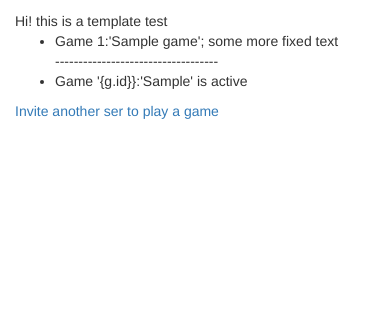
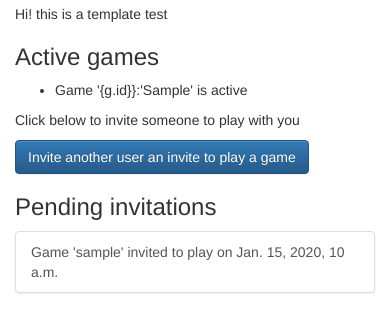
Before and after one commit to Guillelerial/django, a Django app: template excel2web/templates/player/home.html in a window 390 px wide. Shown: the part 109-442 px from the top of the page. Run offline with Django 3.2, Linux system fonts and the light colour scheme; the template is opened without the code that fills it: most values are stand-ins (such as "Sample title", 1, 10 or a date in 2020); some libraries are stand-ins or nearby versions.

Commit message:
added delivery and acceptance of invitations

```diff
--- a/excel2web/player/urls.py
+++ b/excel2web/player/urls.py
@@ -7,5 +7,8 @@ urlpatterns = [
     url(r'home', views.home, name="player_home"),  # $ ensures that the path finishes here
     url(r'login$', LoginView.as_view(template_name="player/login_form.html"), name="player_login"),
     url(r'logout$', LogoutView.as_view(), name="player_logout"),
-    url(r'new_invitation$', views.new_invitation, name="player_new_invitation")
+    url(r'new_invitation$', views.new_invitation, name="player_new_invitation"),
+    # (?P<id>\d+)/$ name group. d+ = any number of digits. ?P<id> = group into id
+    url(r'accept_invitation/(?P<id>\d+)/$', views.accept_invitation, name="player_accept_invitation")
+
 ]
--- a/excel2web/templates/player/home.html
+++ b/excel2web/templates/player/home.html
@@ -1,20 +1,43 @@
 <!doctype html>
 {% extends "base.html" %}
 
+{% block title %}
+Home Page: {{ user.username }}
+{% endblock %}
+
 {% block content %}
-    <h1>Welcome</h1>
+    <h2 class="text-primary">Welcome, {{ user.username }}</h2>
     Hi! this is a template test
-    <ul>
-        {% for g in games %}
-            <li> Game {{g.id}}:'{{g}}'; some more fixed text </li>
-        {% endfor %}
-        -----------------------------------
-        {% for g in active_games %}
-            <li> Game '{g.id}}:'{{g}}' is active </li>
-        {% endfor %}
-    </ul>
+    <div class="row">
+        <div class="col-md-6">
+            <h3>Active games</h3>
+            <ul>
+                {% for g in active_games %}
+                    <li> Game '{g.id}}:'{{g}}' is active </li>
+                {% endfor %}
+            </ul>
+            <p> Click below to invite someone to play with you</p>
+            <p>
+                    <a class="btn btn-primary" href="{% url 'player_new_invitation' %}">
+                        Invite another user an invite to play a game
+                    </a>
+            </p>
+        </div>
+        <div class="col-md-6">
+            <h3>Pending invitations</h3>
+            {% if invitations %}
+                <div class="list-group">
+                    {% for invite in invitations %}
+                        <a class="list-group-item" href="{% url 'player_accept_invitation' id=invite.id %}">
+                            Game '{{invite.from_user.username}}' invited to play on {{ invite.timestamp}} </a>
+                    {% endfor %}
+                </div>
+            {% else %}
+                <p>You have no pending invites</p>
+            {% endif %}
 
-    <a href="{% url 'player_new_invitation' %}">
-        Invite another ser to play a game
-    </a>
+        </div>
+    </div>
+
+
 {% endblock %}
```
Also changed, not shown: excel2web/player/views.py (+26 -2 lines), excel2web/templates/player/accept_invitation_form.html (added, +18 -0 lines), excel2web/db.sqlite3.
